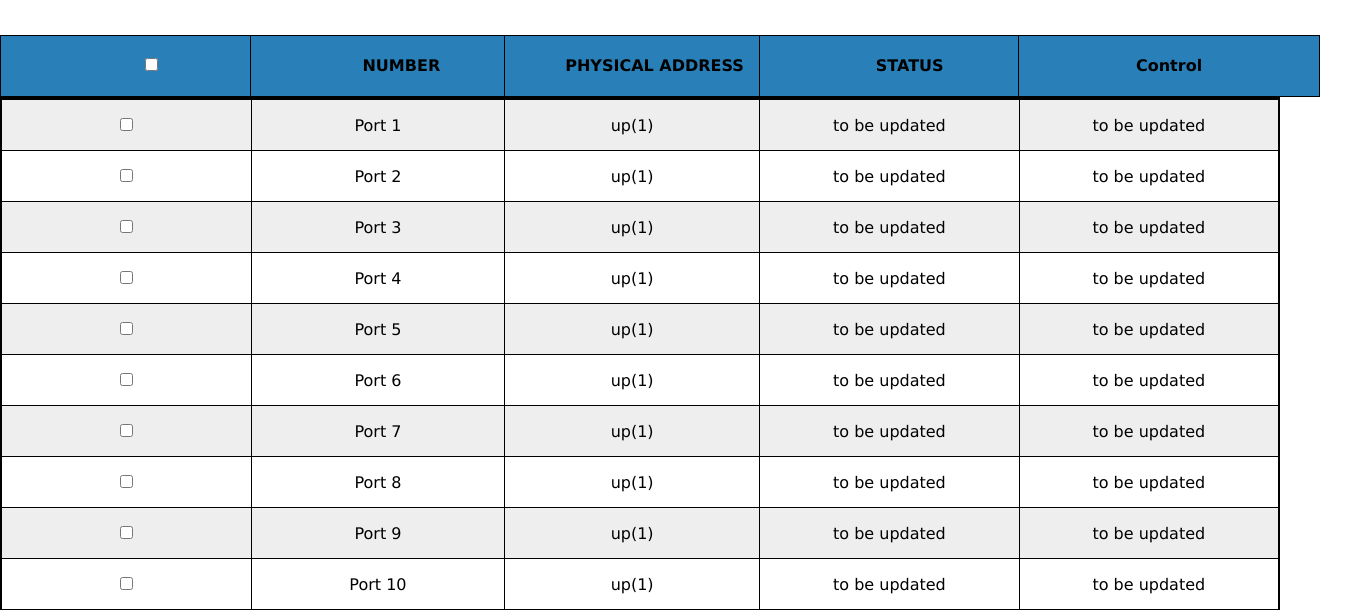
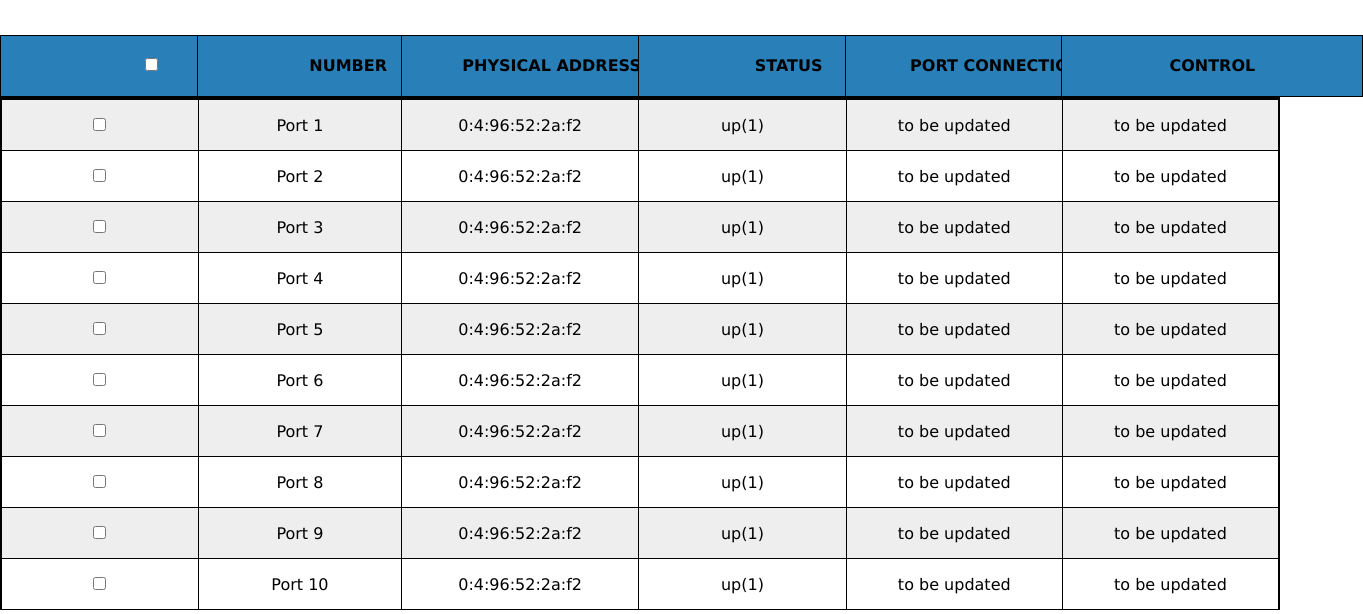
Before and after one commit to AaronMonkey/Websitee, a plain HTML site: page network_2.html in a window 1280 px wide. Shown: the part 259-873 px from the top of the page, 1363 px wide, since content can reach past the window. Drawn offline with Linux system fonts and the light colour scheme.

Commit message:
initial commit

```diff
--- a/network_2.html
+++ b/network_2.html
@@ -38,11 +38,13 @@
           <th><div>NUMBER</div></th>
           <th><div>PHYSICAL ADDRESS</div></th>
           <th><div>STATUS</div></th>
-          <th><div>Control</div></th>
+          <th><div>PORT CONNECTION</div></th>
+          <th><div>CONTROL</div></th>
         </tr>
         <tr>
           <td><input type="checkbox" name="checkboxes" /></td>
           <td class='oid'>Port 1</td></td>
+          <td class='value'>0:4:96:52:2a:f2</td>
           <td class='value'>up(1)</td>
           <td>to be updated</td>
           <td>to be updated</td>
@@ -50,6 +52,7 @@
         <tr>
           <td><input type="checkbox" name="checkboxes" /></td>
           <td class='oid'>Port 2</td></td>
+          <td class='value'>0:4:96:52:2a:f2</td>
           <td class='value'>up(1)</td>
           <td>to be updated</td>
           <td>to be updated</td>
@@ -57,6 +60,7 @@
         <tr>
           <td><input type="checkbox" name="checkboxes" /></td>
           <td class='oid'>Port 3</td></td>
+          <td class='value'>0:4:96:52:2a:f2</td>
           <td class='value'>up(1)</td>
           <td>to be updated</td>
           <td>to be updated</td>
@@ -64,6 +68,7 @@
         <tr>
           <td><input type="checkbox" name="checkboxes" /></td>
           <td class='oid'>Port 4</td></td>
+          <td class='value'>0:4:96:52:2a:f2</td>
           <td class='value'>up(1)</td>
           <td>to be updated</td>
           <td>to be updated</td>
@@ -71,6 +76,7 @@
         <tr>
           <td><input type="checkbox" name="checkboxes" /></td>
           <td class='oid'>Port 5</td></td>
+          <td class='value'>0:4:96:52:2a:f2</td>
           <td class='value'>up(1)</td>
           <td>to be updated</td>
           <td>to be updated</td>
@@ -78,6 +84,7 @@
         <tr>
           <td><input type="checkbox" name="checkboxes" /></td>
           <td class='oid'>Port 6</td></td>
+          <td class='value'>0:4:96:52:2a:f2</td>
           <td class='value'>up(1)</td>
           <td>to be updated</td>
           <td>to be updated</td>
@@ -85,6 +92,7 @@
         <tr>
           <td><input type="checkbox" name="checkboxes" /></td>
           <td class='oid'>Port 7</td></td>
+          <td class='value'>0:4:96:52:2a:f2</td>
           <td class='value'>up(1)</td>
           <td>to be updated</td>
           <td>to be updated</td>
@@ -92,6 +100,7 @@
         <tr>
           <td><input type="checkbox" name="checkboxes" /></td>
           <td class='oid'>Port 8</td></td>
+          <td class='value'>0:4:96:52:2a:f2</td>
           <td class='value'>up(1)</td>
           <td>to be updated</td>
           <td>to be updated</td>
@@ -99,6 +108,7 @@
         <tr>
           <td><input type="checkbox" name="checkboxes" /></td>
           <td class='oid'>Port 9</td></td>
+          <td class='value'>0:4:96:52:2a:f2</td>
           <td class='value'>up(1)</td>
           <td>to be updated</td>
           <td>to be updated</td>
@@ -106,6 +116,7 @@
         <tr>
           <td><input type="checkbox" name="checkboxes" /></td>
           <td class='oid'>Port 10</td></td>
+          <td class='value'>0:4:96:52:2a:f2</td>
           <td class='value'>up(1)</td>
           <td>to be updated</td>
           <td>to be updated</td>
@@ -113,6 +124,7 @@
         <tr>
           <td><input type="checkbox" name="checkboxes" /></td>
           <td class='oid'>Port 11</td></td>
+          <td class='value'>0:4:96:52:2a:f2</td>
           <td class='value'>up(1)</td>
           <td>to be updated</td>
           <td>to be updated</td>
@@ -120,6 +132,7 @@
         <tr>
           <td><input type="checkbox" name="checkboxes" /></td>
           <td class='oid'>Port 12</td></td>
+          <td class='value'>0:4:96:52:2a:f2</td>
           <td class='value'>up(1)</td>
           <td>to be updated</td>
           <td>to be updated</td>
@@ -127,6 +140,7 @@
         <tr>
           <td><input type="checkbox" name="checkboxes" /></td>
           <td class='oid'>Port 13</td></td>
+          <td class='value'>0:4:96:52:2a:f2</td>
           <td class='value'>up(1)</td>
           <td>to be updated</td>
           <td>to be updated</td>
@@ -134,6 +148,7 @@
         <tr>
           <td><input type="checkbox" name="checkboxes" /></td>
           <td class='oid'>Port 14</td></td>
+          <td class='value'>0:4:96:52:2a:f2</td>
           <td class='value'>up(1)</td>
           <td>to be updated</td>
           <td>to be updated</td>
```
Also changed, not shown: Data/dashboard0.html (+4 -4 lines).
